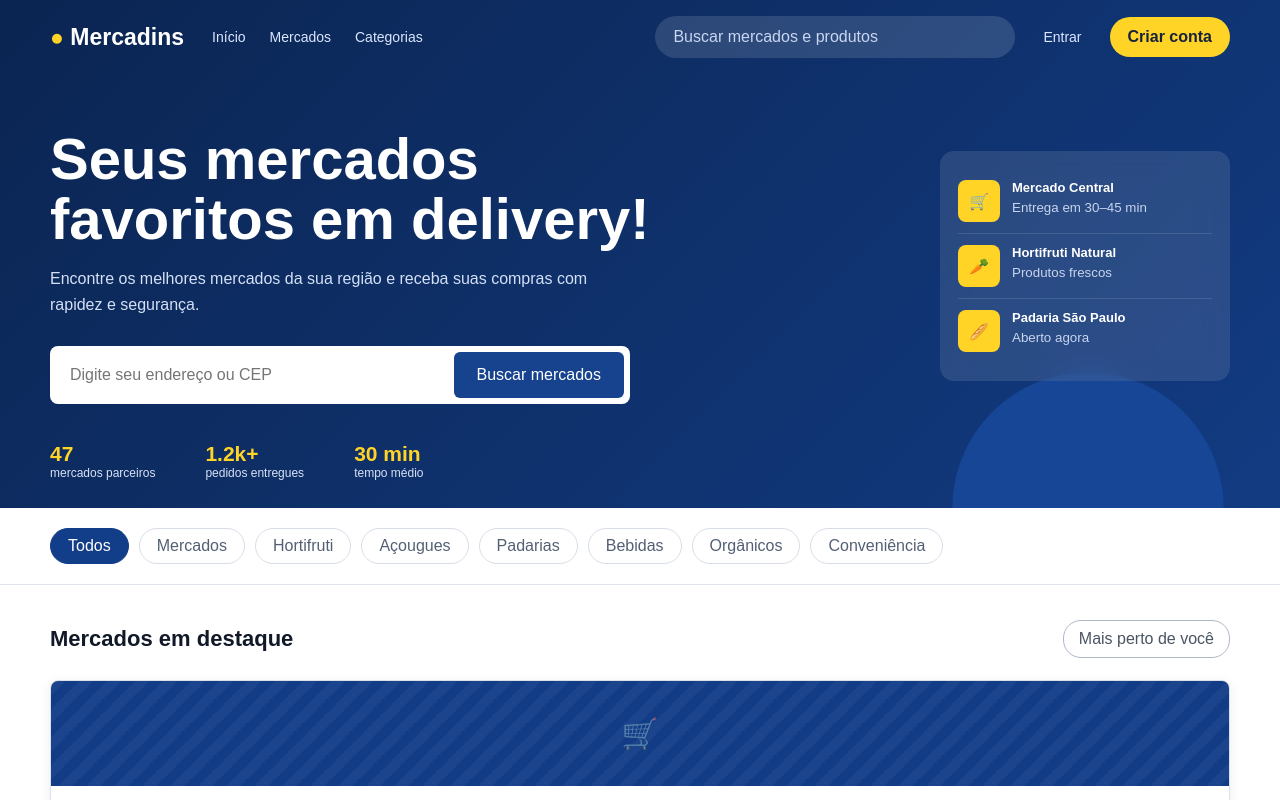
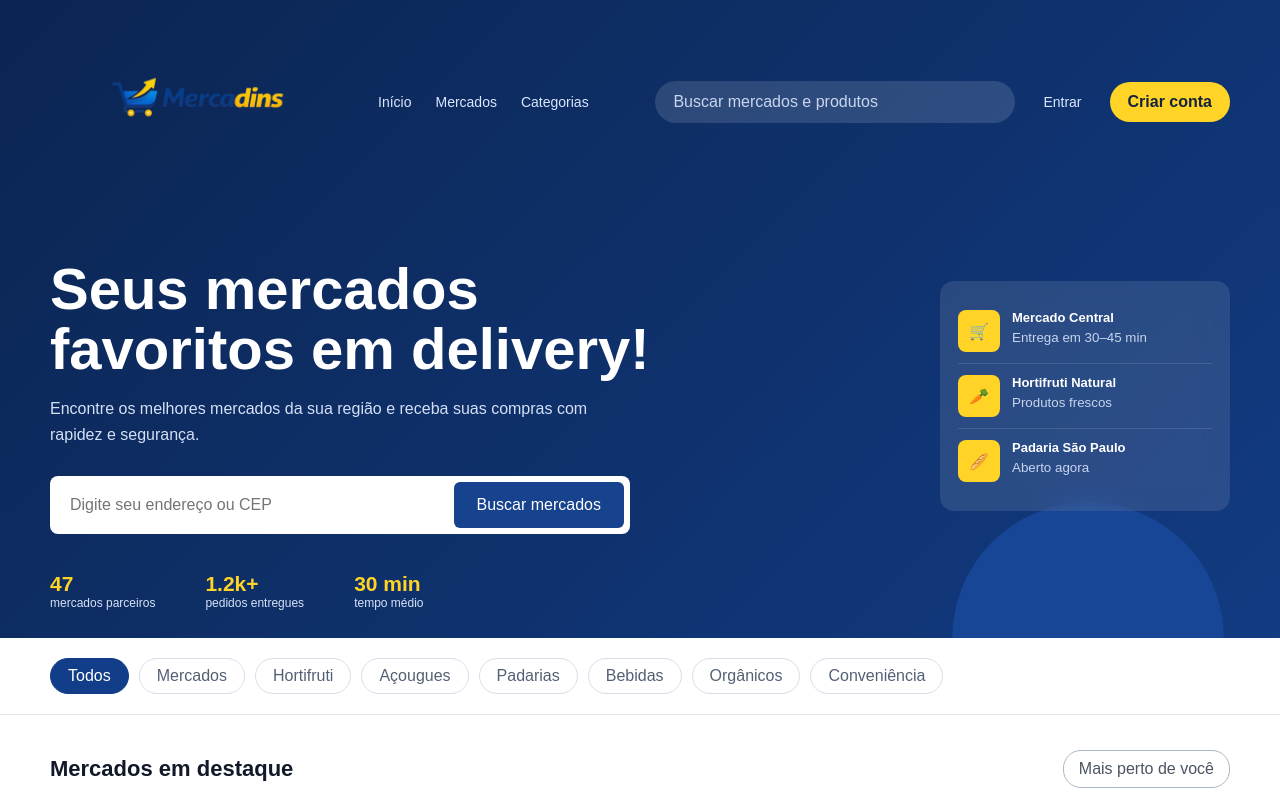
Before and after one commit to JoseArthurCamiloDosAnjos/PI_MERCADINS, a React (Vite) app in the folder Frontend/: page / in a window 1280 px wide. Built offline with nearby package versions, Linux system fonts and the light colour scheme; no server answers.

Commit message:
MenuPrincipal

```diff
--- a/Frontend/src/pages/MenuPrincipal/MenuPrincipal.css
+++ b/Frontend/src/pages/MenuPrincipal/MenuPrincipal.css
@@ -58,16 +58,7 @@ button {
   min-height: 74px;
 }
 
-.logo {
-  color: white;
-  font-size: 23px;
-  font-weight: 800;
-  text-decoration: none;
-}
-
-.logo span {
-  color: var(--yellow);
-}
+.mp-logo-img { height: 200px; }
 
 .nav-links {
   display: flex;
--- a/Frontend/src/pages/MenuPrincipal/MenuPrincipal.tsx
+++ b/Frontend/src/pages/MenuPrincipal/MenuPrincipal.tsx
@@ -82,7 +82,7 @@ export default function Mercadins() {
         <div className="container">
           <nav className="navbar">
             <a className="logo" href="#">
-              <span>●</span> Mercadins
+              <img src = {logo} alt="Mercadins" className="mp-logo-img"/>
             </a>
 
             <ul className="nav-links">
@@ -210,7 +210,7 @@ export default function Mercadins() {
         <div className="container">
           <div className="footer-grid">
             <div>
-              <h3>🟡 Mercadins</h3>
+              <img src={logo} className="mp-logo-img"/>
               <p>
                 Seus mercados favoritos reunidos em um único lugar.
                 Compre online e receba onde estiver.
--- a/Frontend/src/pages/MercadinsPromo/MercadinsPromo.css
+++ b/Frontend/src/pages/MercadinsPromo/MercadinsPromo.css
@@ -996,7 +996,7 @@ html {
     font-size: 15px;
   }
 
-  .mp-logo-img { height: 80px; }
+  .mp-logo-img { height: 80px;  }
 
   /* HERO */
   .mp-hero {
@@ -1159,6 +1159,7 @@ html {
   height: 150px;
   width: auto;
   object-fit: contain;
+  cursor: pointer;
 }
 
 /* Corrige o espaço branco abaixo do hero */
--- a/Frontend/src/pages/MercadinsPromo/MercadinsPromo.tsx
+++ b/Frontend/src/pages/MercadinsPromo/MercadinsPromo.tsx
@@ -136,7 +136,7 @@ export default function MercadinsPromo() {
       <nav className={`mp-nav ${mobileMenuOpen ? "mp-nav-open" : ""}`}>
         <div className="mp-nav-inner">
           <div className="mp-logo">
-            <img src={logo} alt="Mercadins" className="mp-logo-img" />
+            <img src={logo}  alt="Mercadins" className="mp-logo-img" onClick={() => navigate("/")}  />
           </div>
           <div className={`mp-nav-links ${mobileMenuOpen ? "mp-nav-links--open" : ""}`}>
             <a href="#sobre" onClick={(e) => { e.preventDefault(); scrollTo('sobre'); }}>Sobre</a>
@@ -462,7 +462,7 @@ export default function MercadinsPromo() {
       <footer className="mp-footer">
         <div className="mp-container mp-footer-inner">
           <div className="mp-logo">
-            <img src={logo} alt="Mercadins" className="mp-logo-img" />
+            <img src={logo} alt="Mercadins" className="mp-logo-img" onClick={() => navigate("/")}/>
           </div>
           <p className="mp-footer-tagline">Seu mercado inteligente</p>
           <p className="mp-footer-copy">© 2025 Mercadins. Todos os direitos reservados.</p>
```
